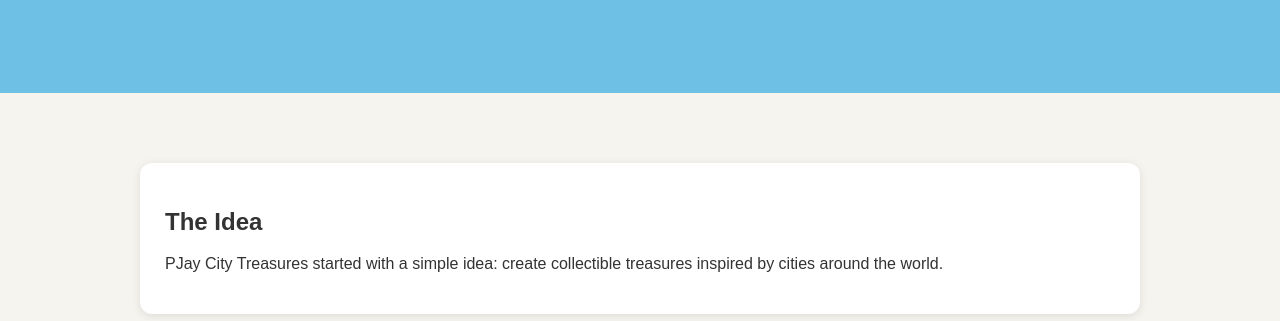
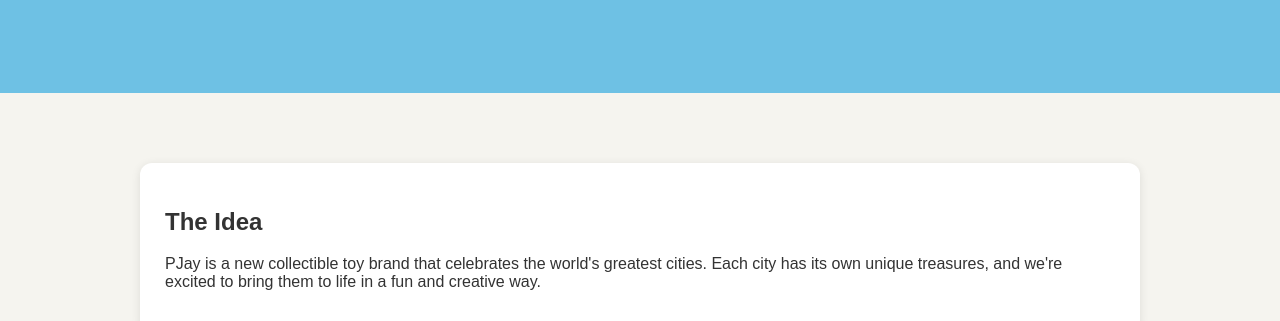
Before and after one commit to pkeizer88-dotcom/PJay-site, a plain HTML site: page index.html in a window 1280 px wide. Shown: the part 629-950 px from the top of the page. Drawn offline with Linux system fonts and the light colour scheme.

Commit message:
Updatd Story

```diff
--- a/index.html
+++ b/index.html
@@ -56,8 +56,8 @@
     <div class="card">
         <h2>The Idea</h2>
         <p>
-            PJay City Treasures started with a simple idea:
-            create collectible treasures inspired by cities around the world.
+            PJay is a new collectible toy brand that celebrates the world's greatest cities.
+            Each city has its own unique treasures, and we're excited to bring them to life in a fun and creative way.
         </p>
     </div>
 
```
